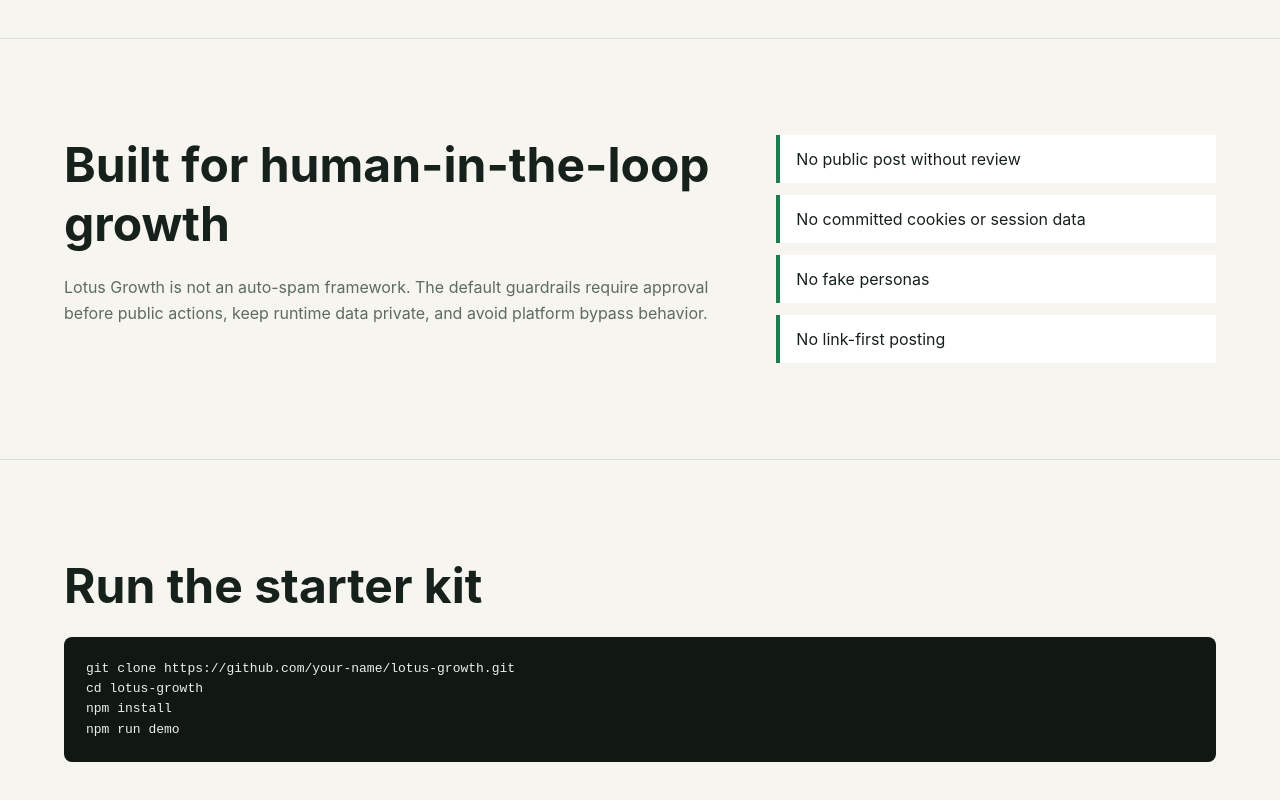
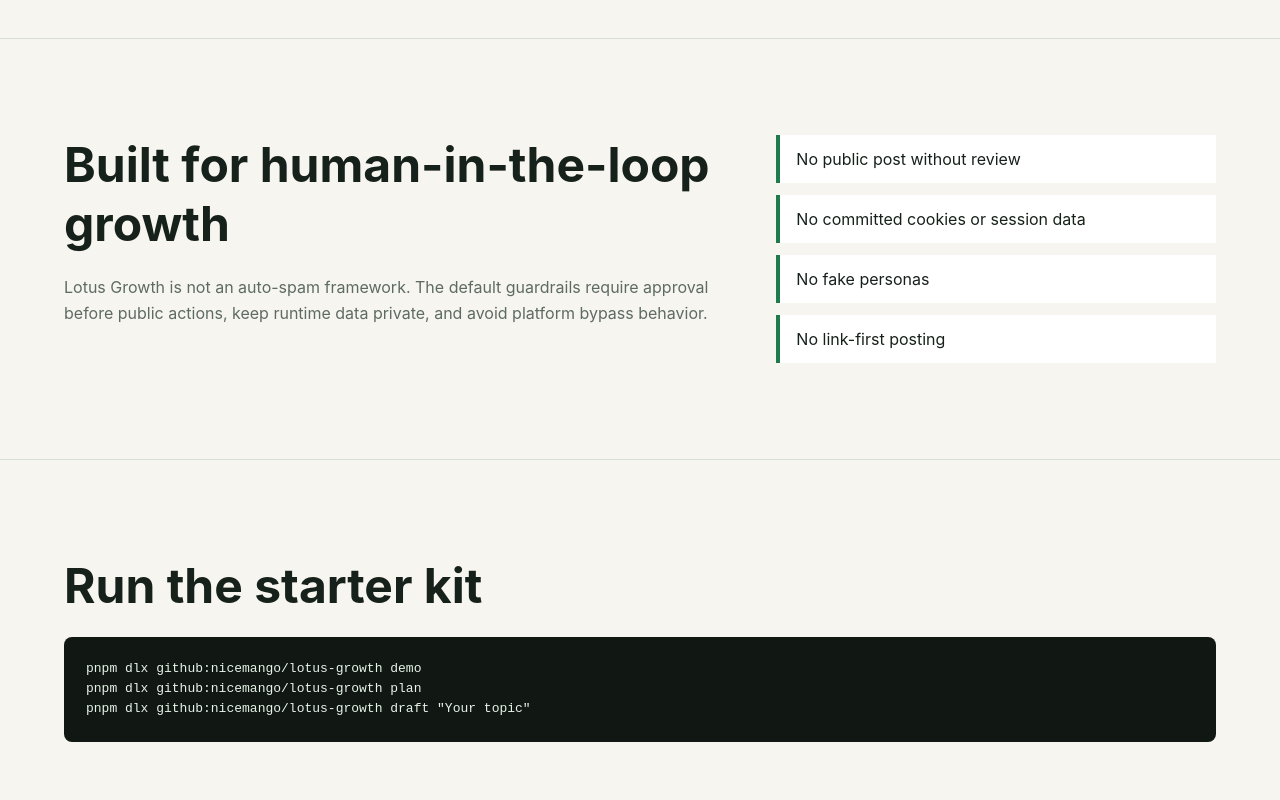
Before and after one commit to nicemango/lotus-growth, a website: page website/index.html in a window 1280 px wide. Shown: the part 1264-2064 px from the top of the page. Drawn offline with Linux system fonts and the light colour scheme.

Commit message:
docs: add pnpm quick start and screenshot

```diff
--- a/website/index.html
+++ b/website/index.html
@@ -36,7 +36,7 @@
             <div class="terminal-bar">
               <span></span><span></span><span></span>
             </div>
-            <pre><code>$ npm run demo
+            <pre><code>$ pnpm dlx github:nicemango/lotus-growth demo
 {
   "status": "ready",
   "next": [
@@ -88,10 +88,9 @@
 
       <section id="start" class="section start">
         <h2>Run the starter kit</h2>
-        <pre><code>git clone https://github.com/your-name/lotus-growth.git
-cd lotus-growth
-npm install
-npm run demo</code></pre>
+        <pre><code>pnpm dlx github:nicemango/lotus-growth demo
+pnpm dlx github:nicemango/lotus-growth plan
+pnpm dlx github:nicemango/lotus-growth draft "Your topic"</code></pre>
       </section>
     </main>
   </body>
```
Also changed, not shown: package.json (+17 -0 lines), README.md, docs/assets/lotus-growth-screenshot.png (added).
